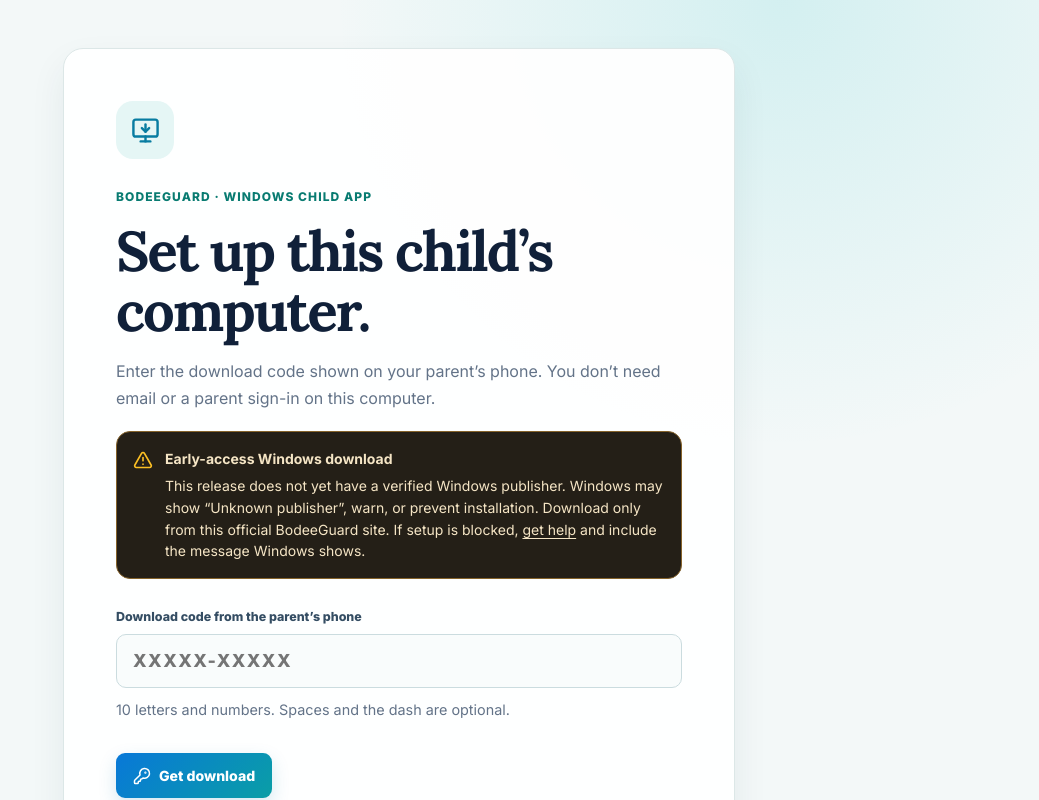
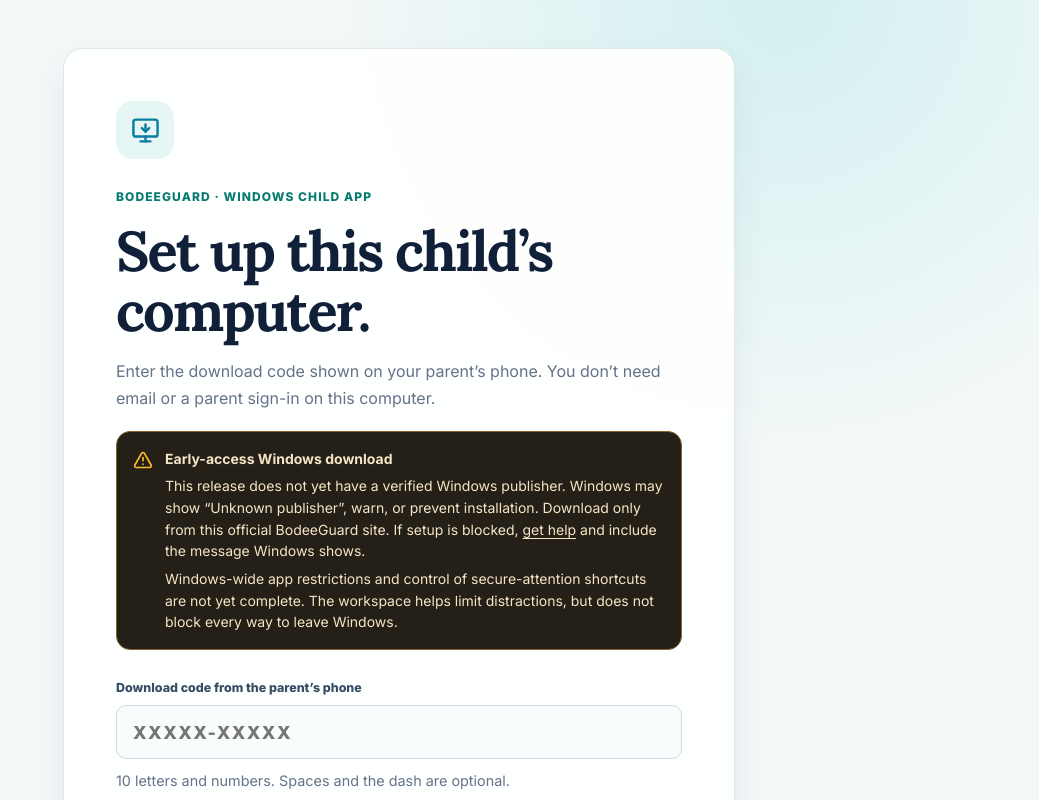
Before and after one commit to vexonastudios/bodeebooks, a Next.js app: page /guard/install in a window 1280 px wide. Shown: the top 800 px of the page, without its empty margins (241-1280 px from the left). Built offline with nearby package versions, Linux system fonts and the light colour scheme.

Commit message:
Explain current Windows protection limits

```diff
--- a/app/guard/WindowsInstallerNotice.tsx
+++ b/app/guard/WindowsInstallerNotice.tsx
@@ -5,6 +5,6 @@ import styles from "./windows-installer-notice.module.css";
 export default function WindowsInstallerNotice() {
   return <aside className={styles.notice} role="note" aria-label="Windows installer notice">
     <AlertTriangle size={20} aria-hidden="true" />
-    <div><strong>Early-access Windows download</strong><p>This release does not yet have a verified Windows publisher. Windows may show “Unknown publisher”, warn, or prevent installation. Download only from this official BodeeGuard site. If setup is blocked, <Link href="/feedback">get help</Link> and include the message Windows shows.</p></div>
+    <div><strong>Early-access Windows download</strong><p>This release does not yet have a verified Windows publisher. Windows may show “Unknown publisher”, warn, or prevent installation. Download only from this official BodeeGuard site. If setup is blocked, <Link href="/feedback">get help</Link> and include the message Windows shows.</p><p>Windows-wide app restrictions and control of secure-attention shortcuts are not yet complete. The workspace helps limit distractions, but does not block every way to leave Windows.</p></div>
   </aside>;
 }
```
Also changed, not shown: 1 other file (tests, documents, lock files or other folders).
